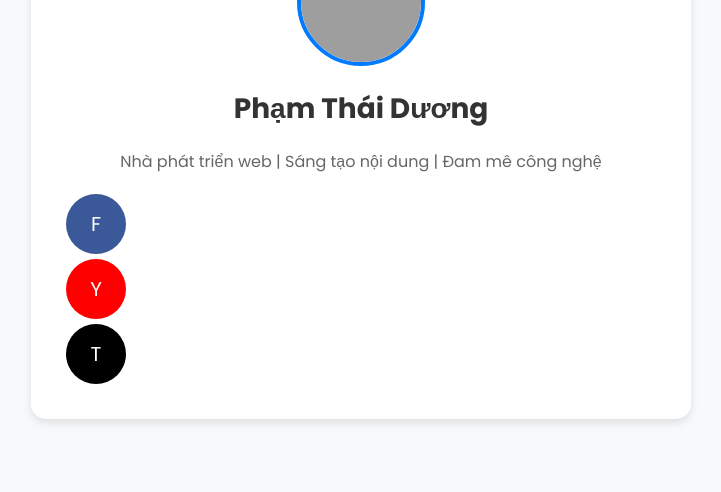
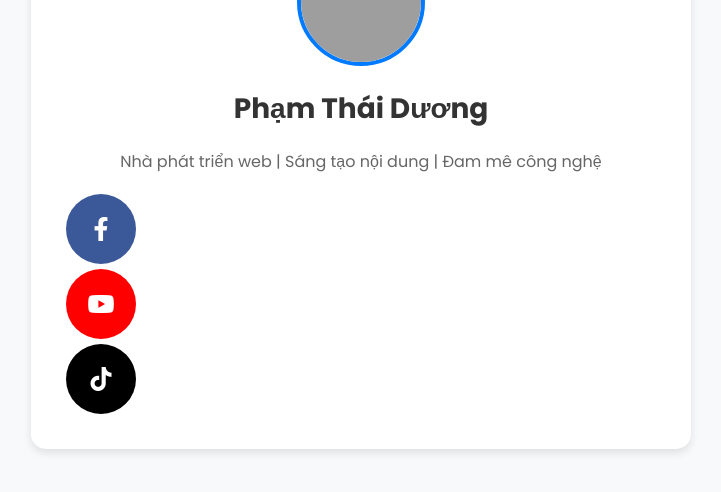
Before and after one commit to Jacob10289/phamthaiduong, a Flask app: page / in a window 1280 px wide. Shown: the part 150-642 px from the top of the page, without its empty margins (279-1000 px from the left). Run offline with Flask 3, Linux system fonts and the light colour scheme; grey boxes are pictures that could not be loaded.

Commit message:
Cập nhật icon mạng xã hội

```diff
--- a/templates/index.html
+++ b/templates/index.html
@@ -5,6 +5,7 @@
     <meta name="viewport" content="width=device-width, initial-scale=1.0">
     <title>ThaiDuongSite</title>
     <link href="https://fonts.googleapis.com/css2?family=Poppins:wght@300;400;700&display=swap" rel="stylesheet">
+    <link rel="stylesheet" href="https://cdnjs.cloudflare.com/ajax/libs/font-awesome/6.4.2/css/all.min.css">
     <style>
         body {
             font-family: "Poppins", sans-serif;
@@ -43,11 +44,11 @@
             margin: 5px;
             padding: 10px;
             text-decoration: none;
-            font-size: 20px;
+            font-size: 24px;
             color: white;
             border-radius: 50%;
-            width: 40px;
-            height: 40px;
+            width: 50px;
+            height: 50px;
             display: flex;
             align-items: center;
             justify-content: center;
@@ -64,9 +65,9 @@
         <p>Nhà phát triển web | Sáng tạo nội dung | Đam mê công nghệ</p>
 
         <div class="social-links">
-            <a href="https://www.facebook.com/lnisx14" class="facebook">F</a>
-            <a href="https://www.youtube.com/PhamThaiDuongOfficial" class="youtube">Y</a>
-            <a href="https://www.tiktok.com/@lnisx14" class="tiktok">T</a>
+            <a href="https://www.facebook.com/lnisx14" class="facebook"><i class="fab fa-facebook-f"></i></a>
+            <a href="https://www.youtube.com/PhamThaiDuongOfficial" class="youtube"><i class="fab fa-youtube"></i></a>
+            <a href="https://www.tiktok.com/@lnisx14" class="tiktok"><i class="fab fa-tiktok"></i></a>
         </div>
     </div>
 </body>
```
